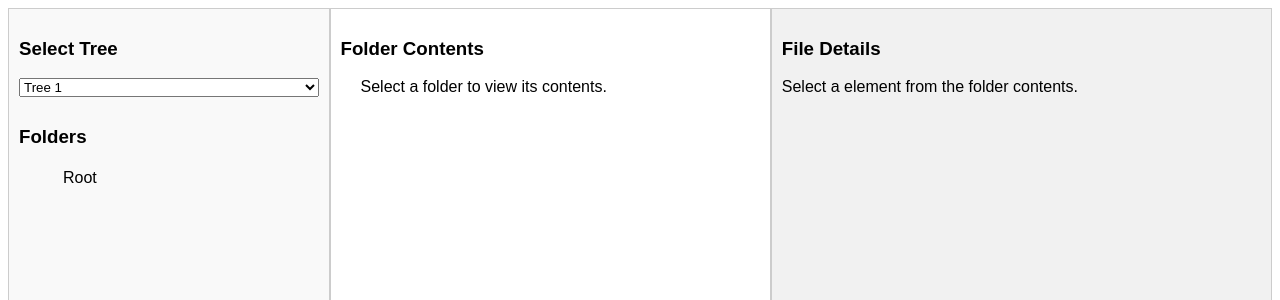
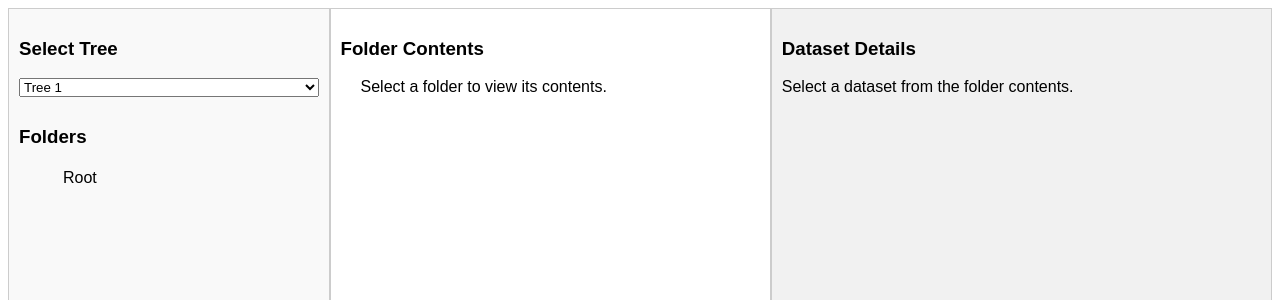
Before and after one commit to ckindermann/openneuro-obda, a Flask app: page / in a window 1280 px wide. Shown: the top 300 px of the page. Run offline with Flask 3, Linux system fonts and the light colour scheme.

Commit message:
Change element to dataset

```diff
--- a/templates/index.html
+++ b/templates/index.html
@@ -46,7 +46,7 @@
     .highlight {
       background-color: #cce5ff;
     }
-    .element-label {
+    .dataset-label {
       cursor: pointer;
       color: blue;
       text-decoration: underline;
@@ -91,9 +91,9 @@
 
     <!-- Right Panel: File Details -->
     <div id="right-panel" class="panel">
-      <h3>File Details</h3>
-      <div id="element-details">
-        <p>Select a element from the folder contents.</p>
+      <h3>Dataset Details</h3>
+      <div id="dataset-details">
+        <p>Select a dataset from the folder contents.</p>
       </div>
     </div>
   </div>
@@ -105,7 +105,7 @@
 
     /**
      * Recursively builds a tree structure from a JSON node.
-     * Returns a DOM <li> element representing the node.
+     * Returns a DOM <li> dataset representing the node.
      */
     function buildTree(node) {
       var li = document.createElement("li");
@@ -161,11 +161,11 @@
       ul.appendChild(buildTree(tree));
       container.appendChild(ul);
 
-      // Clear folder contents and element details panels.
+      // Clear folder contents and dataset details panels.
       document.getElementById("folder-contents").innerHTML =
         "<li>Select a folder to view its contents.</li>";
-      document.getElementById("element-details").innerHTML =
-        "<p>Select a element from the folder contents.</p>";
+      document.getElementById("dataset-details").innerHTML =
+        "<p>Select a dataset from the folder contents.</p>";
     }
 
     /**
@@ -175,21 +175,21 @@
       var contentsUl = document.getElementById("folder-contents");
       contentsUl.innerHTML = ""; // Clear previous contents.
       if (node.info && node.info.length > 0) {
-        node.info.forEach(function(element) {
+        node.info.forEach(function(dataset) {
           var li = document.createElement("li");
           var span = document.createElement("span");
-          span.className = "element-label";
-          span.textContent = element.label;
-          // When clicking a element label, update the right panel and highlight the clicked label.
+          span.className = "dataset-label";
+          span.textContent = dataset.label;
+          // When clicking a dataset label, update the right panel and highlight the clicked label.
           span.addEventListener("click", function(e) {
             e.stopPropagation();
-            // Remove highlight from any previously selected element labels.
-            var fileLabels = document.querySelectorAll("#folder-contents .element-label");
+            // Remove highlight from any previously selected dataset labels.
+            var fileLabels = document.querySelectorAll("#folder-contents .dataset-label");
             fileLabels.forEach(function(label) {
               label.classList.remove("highlight");
             });
             this.classList.add("highlight");
-            updateFileDetails(element);
+            updateFileDetails(dataset);
           });
           li.appendChild(span);
           contentsUl.appendChild(li);
@@ -202,18 +202,18 @@
     }
 
     /**
-     * Updates the right panel with the selected element's details.
+     * Updates the right panel with the selected dataset's details.
      * Adds a "Copy" button next to the destination that copies the path to the clipboard.
      * Instead of showing a pop-up, the button text temporarily changes to "Copied!".
      */
-    function updateFileDetails(element) {
-      var detailsDiv = document.getElementById("element-details");
-      detailsDiv.innerHTML = "<p><strong>Label:</strong> " + element.label + "</p>" +
-                             "<p><strong>Destination:</strong> " + element.destination +
+    function updateFileDetails(dataset) {
+      var detailsDiv = document.getElementById("dataset-details");
+      detailsDiv.innerHTML = "<p><strong>Label:</strong> " + dataset.label + "</p>" +
+                             "<p><strong>Destination:</strong> " + dataset.destination +
                              " <button id='copy-btn'>Copy</button></p>";
 
       document.getElementById("copy-btn").addEventListener("click", function() {
-        navigator.clipboard.writeText(element.destination)
+        navigator.clipboard.writeText(dataset.destination)
           .then(function() {
             // Change the button text to "Copied!" temporarily.
             var btn = document.getElementById("copy-btn");
```
